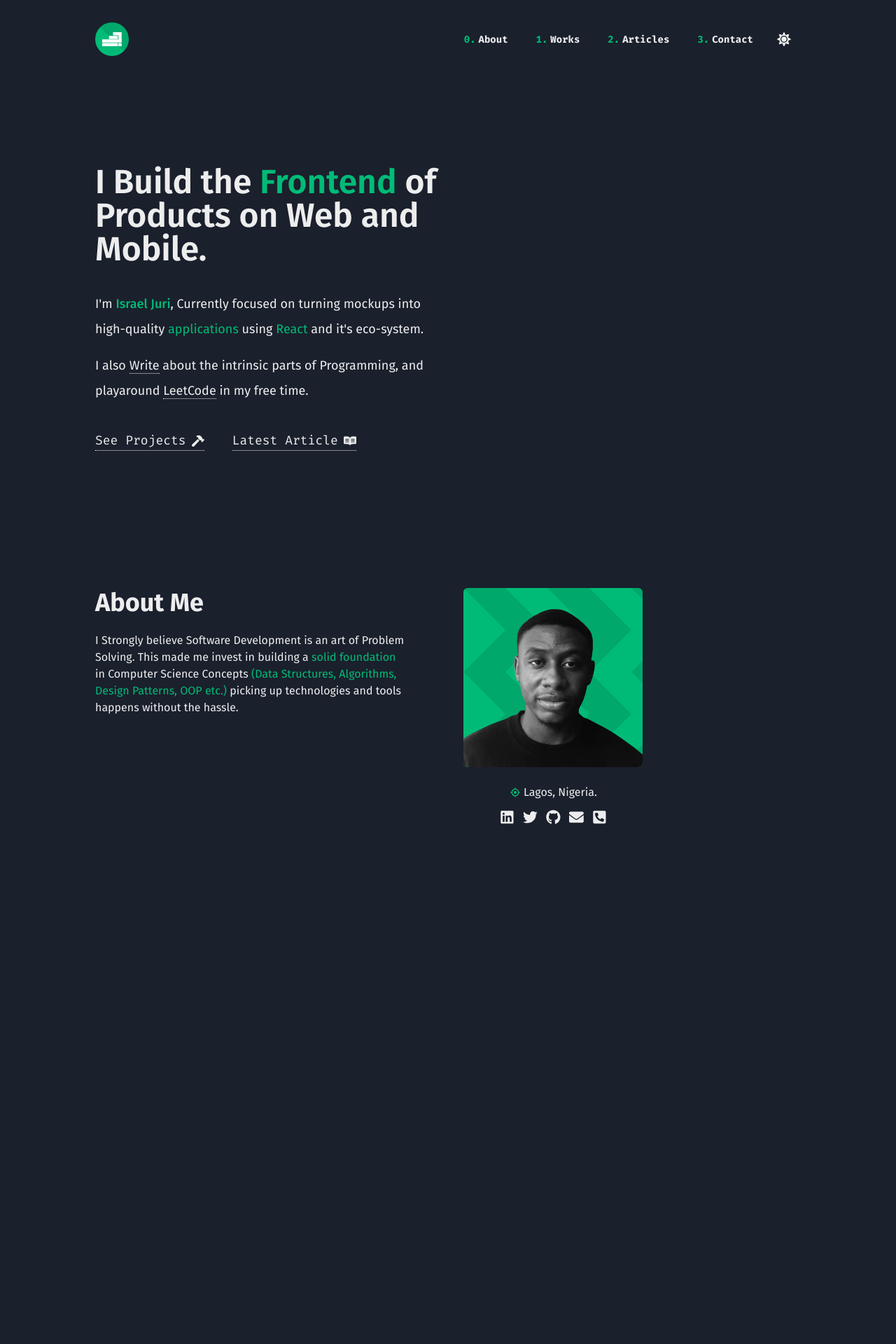
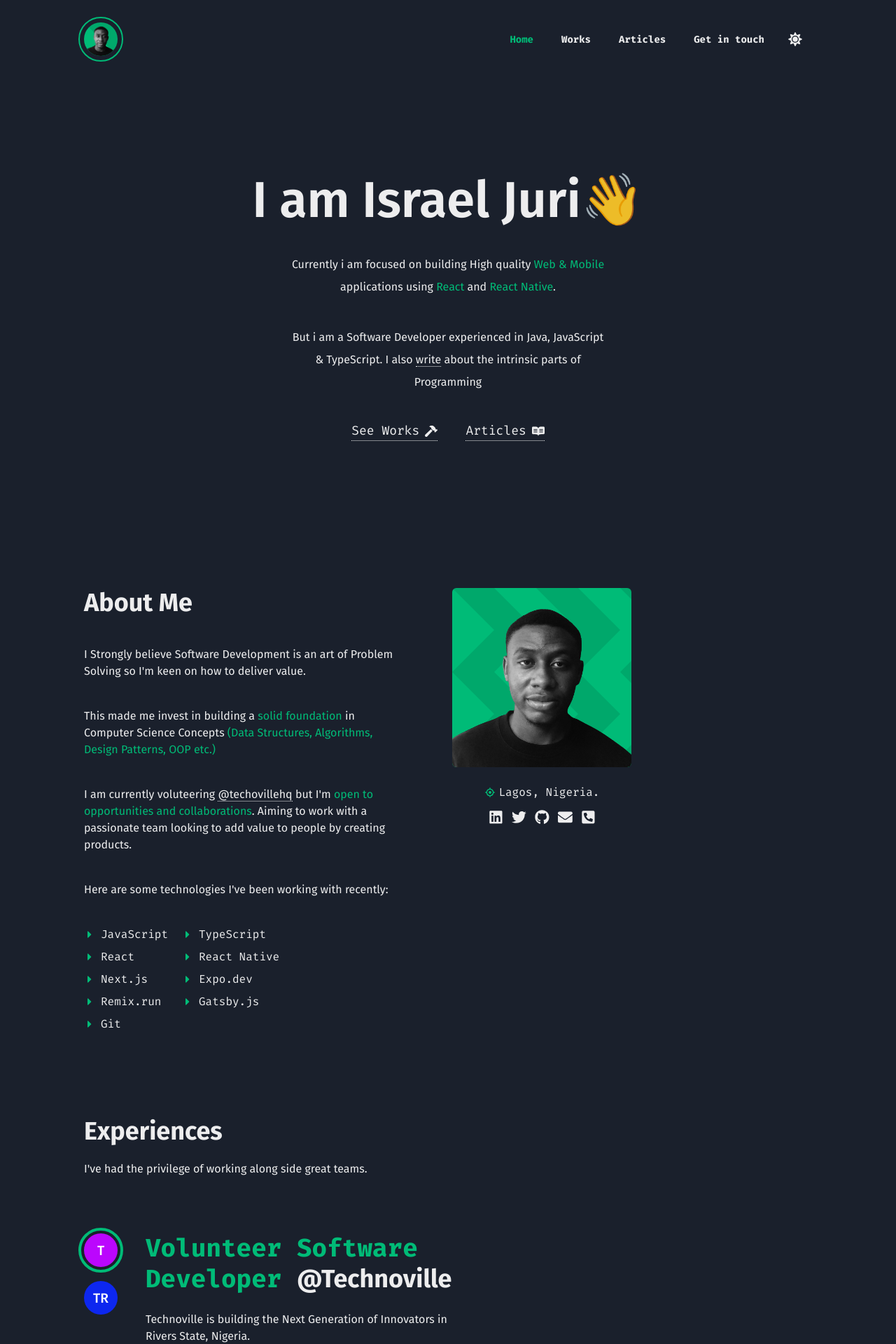
Before and after one commit to israeljuri/israeljuri, a React (Vite) app: page / in a window 1280 px wide. Shown: the top 1920 px of the page at 70% size. Before the commit the page ends 1307 px from the top, so only its background shows below. Built offline with nearby package versions, Linux system fonts and the light colour scheme.

Commit message:
Add about section

```diff
--- a/package.json
+++ b/package.json
@@ -9,6 +9,7 @@
     "preview": "vite preview"
   },
   "dependencies": {
+    "@fontsource/space-mono": "^4.5.12",
     "@fontsource/fira-mono": "^4.5.10",
     "@fontsource/fira-sans": "^4.5.10",
     "@chakra-ui/icons": "^2.0.16",
--- a/src/components/common/aboutComponent.jsx
+++ b/src/components/common/about.jsx
@@ -13,10 +13,15 @@ import avatar from "../../assets/avatar-2.png";
 import element from "../../assets/element.svg";
 import Socials from "./socials";
 import { BiTargetLock } from "react-icons/bi";
+import LinkText from "./linkText";
+import { FaCaretRight } from "react-icons/fa";
+import { getRecentTechnologies } from "../services/data";
 
-const AboutComponent = () => {
+const About = () => {
+  const recentTechnologies = getRecentTechnologies();
+
   return (
-    <Grid>
+    <Grid id="#about">
       <CustomContainer>
         <Grid
           py="10"
@@ -24,18 +29,48 @@ const AboutComponent = () => {
           gap={{ base: "10", md: "20" }}
           templateColumns={{ base: "1fr", md: "max-content max-content" }}
         >
-          <Flex order={{ base: 2, md: 1 }} gap="5" direction="column">
+          <Flex order={{ base: 2, md: 1 }} gap="10" direction="column">
             <Heading size="xl">About Me</Heading>
             <Text maxW="50ch" lineHeight="1.5">
               I Strongly believe Software Development is an art of Problem
-              Solving. This made me invest in building a{" "}
+              Solving so I'm keen on how to deliver value.
+            </Text>
+            <Text maxW="50ch" lineHeight="1.5">
+              This made me invest in building a{" "}
               <ColorText>solid foundation</ColorText> in Computer Science
               Concepts{" "}
               <ColorText>
                 (Data Structures, Algorithms, Design Patterns, OOP etc.)
               </ColorText>{" "}
-              picking up technologies and tools happens without the hassle.
             </Text>
+            <Text maxW="50ch" lineHeight="1.5">
+              I am currently voluteering{" "}
+              <LinkText
+                label="@techovillehq"
+                path="https://technovillehq.com"
+              />{" "}
+              but I'm{" "}
+              <ColorText>open to opportunities and collaborations</ColorText>.
+              Aiming to work with a passionate team looking to add value to
+              people by creating products.
+            </Text>
+            <Text maxW="50ch" lineHeight="1.5">
+              Here are some technologies I've been working with recently:
+            </Text>
+
+            <Grid
+              templateColumns="max-content max-content"
+              columnGap="5"
+              rowGap="2"
+              fontFamily="Fira Mono"
+            >
+              {recentTechnologies.map((tech) => (
+                <Flex key={tech} gap="2" align="center">
+                  <Icon color="secondary.100" as={FaCaretRight} />{" "}
+                  <Text>{tech}</Text>
+                </Flex>
+              ))}
+            </Grid>
           </Flex>
 
           <Flex
@@ -62,7 +97,7 @@ const AboutComponent = () => {
             </Center>
             <Flex mt="3" align="center" gap="1">
               <Icon color="secondary.100" as={BiTargetLock} />
-              <Text>Lagos, Nigeria.</Text>
+              <Text fontFamily="Fira Mono">Lagos, Nigeria.</Text>
             </Flex>
             <Socials col="repeat(5, 1fr)" size="1.3rem" gap="3" />
           </Flex>
@@ -72,4 +107,4 @@ const AboutComponent = () => {
   );
 };
 
-export default AboutComponent;
+export default About;
--- /dev/null
+++ b/src/components/common/articlesComponent.jsx
@@ -0,0 +1,8 @@
+import { Heading, Grid } from "@chakra-ui/react";
+import CustomContainer from "./customContainer";
+
+const ArticlesComponent = () => {
+  return "";
+};
+
+export default ArticlesComponent;
--- a/src/components/common/colorModeToggler.jsx
+++ b/src/components/common/colorModeToggler.jsx
@@ -8,8 +8,8 @@ const ColorModeToggler = () => {
     <Center ml="5" as="li" fontSize={{ base: "xl", md: "xl" }}>
       {colorMode === "light" ? (
         <Center
-          h="3rem"
-          w="3rem"
+          // h="3rem"
+          // w="3rem"
           gap="2"
           cursor="pointer"
           onClick={toggleColorMode}
--- a/src/components/common/customContainer.jsx
+++ b/src/components/common/customContainer.jsx
@@ -1,7 +1,11 @@
 import { Container } from "@chakra-ui/react";
 
 const CustomContainer = ({ children, size }) => {
-  return <Container maxW={size ? size : "65rem"}>{children}</Container>;
+  return (
+    <Container px={{ base: "10", md: 0 }} maxW={size ? size : "65rem"}>
+      {children}
+    </Container>
+  );
 };
 
 export default CustomContainer;
--- /dev/null
+++ b/src/components/common/experience.jsx
@@ -0,0 +1,115 @@
+import {
+  Grid,
+  Flex,
+  Heading,
+  Avatar,
+  Text,
+  Icon,
+  Box,
+  Hide,
+  Show,
+} from "@chakra-ui/react";
+import { getExperiences } from "../services/data";
+import CustomContainer from "./customContainer";
+import ColorText from "./colorText";
+import { FaCaretRight } from "react-icons/fa";
+import { useState } from "react";
+
+const Experience = () => {
+  const experienceList = getExperiences();
+  const [currentlyShow, setCurrentlyShow] = useState(0);
+  return (
+    <Grid pb="20">
+      <CustomContainer>
+        <Grid placeItems="start" gap={{ base: "10", md: "20" }}>
+          <Grid
+            rowGap={{ base: "10", md: "20" }}
+            gap={{ base: "10", md: "10" }}
+            templateColumns={{ base: "1fr", md: "max-content 1fr" }}
+          >
+            <Flex gridColumn="1/-1" gap="5" direction="column">
+              <Heading size="xl">Experiences</Heading>
+              <Text>
+                I've had the privilege of working along side great teams.
+              </Text>
+            </Flex>
+
+            <Flex gap="5" direction={{ base: "row", md: "column" }}>
+              {experienceList.map((item, index) => (
+                <Flex
+                  as="button"
+                  cursor="pointer"
+                  position="relative"
+                  onClick={() => setCurrentlyShow(index)}
+                >
+                  <Box
+                    position="absolute"
+                    top="50%"
+                    left="50%"
+                    transform="translate(-50%, -50%)"
+                    w="4rem"
+                    h="4rem"
+                    borderRadius="full"
+                    border="solid 4px transparent"
+                    borderColor={currentlyShow === index && "secondary.100"}
+                  ></Box>
+                  <Avatar
+                    src={item.img}
+                    w="3rem"
+                    h="3rem"
+                    name={item.company}
+                  />
+                </Flex>
+              ))}
+            </Flex>
+
+            <Grid gap={{ base: 10, md: 20 }}>
+              {experienceList
+                .slice(currentlyShow, currentlyShow + 1)
+                .map((item, index) => (
+                  <Grid
+                    gap="5"
+                    key={item.id}
+                    templateColumns={{
+                      base: "1fr",
+                      md: "max-content max-content 1fr",
+                    }}
+                  >
+                    <Flex direction="column" order={{ 3: 1 }} gap="2">
+                      <Heading maxW="25ch">
+                        <Text as="span" fontFamily="Fira Mono">
+                          <ColorText>{item.role}</ColorText>{" "}
+                        </Text>
+                        @{item.company}
+                      </Heading>
+
+                      <Text mt="4" maxW="50ch">
+                        {item.brief}
+                      </Text>
+
+                      <Text mt="3" fontFamily="Fira Mono">
+                        <ColorText>
+                          {item.startDate} &ndash; {item.endDate}
+                        </ColorText>
+                      </Text>
+
+                      <Flex mt="5" direction="column" gap="3">
+                        {item.duties.map((duty) => (
+                          <Flex align="center">
+                            <Icon color="secondary.100" as={FaCaretRight} />
+                            <Text>{duty}</Text>
+                          </Flex>
+                        ))}
+                      </Flex>
+                    </Flex>
+                  </Grid>
+                ))}
+            </Grid>
+          </Grid>
+        </Grid>
+      </CustomContainer>
+    </Grid>
+  );
+};
+
+export default Experience;
--- a/src/components/common/hero.jsx
+++ b/src/components/common/hero.jsx
@@ -1,57 +1,53 @@
-import {
-  Flex,
-  Heading,
-  Text,
-  Grid,
-  Center,
-  Image,
-  useColorMode,
-} from "@chakra-ui/react";
+import { Flex, Heading, Text, Grid } from "@chakra-ui/react";
 import CustomContainer from "../common/customContainer";
 import { FaHammer, FaReadme } from "react-icons/fa";
+
 import CustomLink from "./customLink";
 import ColorText from "./colorText";
 import LinkText from "./linkText";
 
 const Hero = () => {
-  const { colorMode } = useColorMode();
   return (
-    <Grid as="header">
+    <Grid as="header" position="relative">
+      <Grid position="absolute" top="0" left="0" h="100%"></Grid>
       <CustomContainer>
         <Grid
+          h="100%"
+          placeItems="center"
           py={{ base: 10, md: 0 }}
           gap={{ base: 10, md: 0 }}
-          templateColumns={{ base: "1fr", md: "2fr 1fr" }}
         >
           <Flex
-            order={{ base: 2, md: 1 }}
+            align="center"
+            justify="center"
             as="article"
             direction="column"
-            justify="center"
             gap="10"
+            textAlign="center"
           >
-            <Flex as="article" direction="column" gap="4">
-              <Heading
-                mb="5"
-                fontWeight="600"
-                size={{ base: "3xl", md: "2xl" }}
-                maxW="20ch"
-              >
-                I Build the <ColorText>Frontend</ColorText> of Products on Web
-                and Mobile.
-              </Heading>
+            <Flex as="article" direction="column" gap="10" align="center">
+              <Flex direction={{ base: "column", md: "row" }}>
+                <Heading
+                  order={{ base: 2, md: 1 }}
+                  fontWeight="600"
+                  size={{ base: "3xl", md: "4xl" }}
+                  maxW={{ base: "20ch", md: "25ch" }}
+                >
+                  I am Israel Juri👋
+                </Heading>
+              </Flex>
 
-              <Text lineHeight="2" fontSize="lg" maxW="50ch">
-                I'm <ColorText fontWeight="500">Israel Juri</ColorText>,{" "}
-                Currently focused on turning mockups into high-quality{" "}
-                <ColorText>applications</ColorText> using{" "}
-                <ColorText>React</ColorText> and it's eco-system.
+              <Text lineHeight="2" maxW="50ch">
+                Currently i am focused on building High quality{" "}
+                <ColorText>Web & Mobile</ColorText> applications using{" "}
+                <ColorText>React</ColorText> and{" "}
+                <ColorText>React Native</ColorText>.
               </Text>
-              <Text lineHeight="2" fontSize="lg" maxW="50ch">
-                I also <LinkText label="Write" path="" target="_blank" /> about
-                the intrinsic parts of Programming, and playaround{" "}
-                <LinkText label="LeetCode" path="" target="_blank" /> in my free
-                time.
+
+              <Text lineHeight="2" maxW="50ch">
+                But i am a Software Developer experienced in Java, JavaScript &
+                TypeScript. I also <LinkText label="write" path="/articles" />{" "}
+                about the intrinsic parts of Programming
               </Text>
             </Flex>
 
@@ -60,12 +56,12 @@ const Hero = () => {
               align="center"
               templateColumns={{
                 base: "repeat(2,  max-content )",
-                md: "repeat(3, max-content)",
+                md: "repeat(2, max-content)",
               }}
             >
-              <CustomLink label="See Projects" path="/works" icon={FaHammer} />
+              <CustomLink label="See Works" path="/works" icon={FaHammer} />
 
-              <CustomLink label="Latest Article" path="/blog" icon={FaReadme} />
+              <CustomLink label="Articles" path="/blog" icon={FaReadme} />
             </Grid>
           </Flex>
         </Grid>
--- a/src/components/common/navBar.jsx
+++ b/src/components/common/navBar.jsx
@@ -9,13 +9,14 @@ import {
   Box,
   Text,
   useColorMode,
+  Link,
 } from "@chakra-ui/react";
-import { useLocation, Link } from "react-router-dom";
+import { useLocation } from "react-router-dom";
 import { useEffect, useState } from "react";
 import { FiArrowRight, FiArrowLeft } from "react-icons/fi";
 import { getNavigationList } from "../services/data";
 
-import logo from "../../assets/logo.png";
+import logo from "../../assets/avatar-2.png";
 import element from "../../assets/element.svg";
 import ColorModeToggler from "./colorModeToggler";
 import CustomContainer from "./customContainer";
@@ -70,10 +71,10 @@ const NavBar = () => {
           w="100%"
         ></Box>
 
-        <Text fontFamily="Fira Mono" color={show ? "white" : "secondary.100"}>
+        {/* <Text fontFamily="Fira Mono" color={show ? "white" : "secondary.100"}>
           {index}.
-        </Text>
-        <Link to={item.path}>{item.label}</Link>
+        </Text> */}
+        <Link href={item.path}>{item.label}</Link>
       </Flex>
     );
   };
@@ -104,7 +105,38 @@ const NavBar = () => {
           gap="10"
         >
           <Hide below="md">
-            <Center gap="2">
+            <Center gap="2" position="relative">
+              {/* <Flex
+                position="absolute"
+                top="50%"
+                left="125%"
+                // w="3.5rem"
+                textAlign="center"
+                borderRadius="full"
+                transform="translateY(-50%)"
+                bg="white"
+                px="3"
+                py="1"
+                fontSize="sm"
+                zIndex="2"
+                gap="1"
+                color="black"
+              >
+                <Text>Welcome</Text>
+                <Text>💥</Text>
+              </Flex> */}
+              <Flex
+                border="solid 2px"
+                w="4rem"
+                h="4rem"
+                bg="transparent"
+                position="absolute"
+                top="50%"
+                transform="translate(-50%, -50%)"
+                left="50%"
+                borderColor="secondary.100"
+                borderRadius="full"
+              ></Flex>
               <Center
                 bg={`url(${element})`}
                 _hover={{
@@ -112,19 +144,17 @@ const NavBar = () => {
                 }}
                 w="3rem"
                 h="3rem"
-                p="2.5"
                 as="figure"
                 borderRadius="full"
                 overflow="hidden"
                 transition=".2s"
               >
-                <Image src={logo} />
+                <Image filter="grayscale(1)" src={logo} />
               </Center>
             </Center>
           </Hide>
 
           <Flex
-            // gap="10"
             align="center"
             justify="space-between"
             w={{ base: "100%", md: "initial" }}
@@ -172,15 +202,18 @@ const NavBar = () => {
               {list.map((item, index) => renderLink(item, index))}
 
               <Flex mt="10">
-                <Socials size="xl" color="white" col="repeat(5, 1fr)" gap="5" />
+                <Socials
+                  size="2xl"
+                  color="white"
+                  col="repeat(5, 1fr)"
+                  gap="5"
+                />
               </Flex>
             </Flex>
 
             <Show below={"md"}>
               <Center
                 cursor="pointer"
-                h="3rem"
-                w="3rem"
                 fontSize="2xl"
                 onClick={() => setShow(!show)}
                 transition=".2s"
@@ -189,7 +222,20 @@ const NavBar = () => {
               </Center>
             </Show>
 
-            <Show below="md">
+            {/* <Show below="md">
+              <Center gap="2" position="relative">
+                <Flex
+                  border="solid 2px"
+                  w="4rem"
+                  h="4rem"
+                  bg="transparent"
+                  position="absolute"
+                  top="50%"
+                  transform="translate(-50%, -50%)"
+                  left="50%"
+                  borderColor="secondary.100"
+                  borderRadius="full"
+                ></Flex>
                 <Center
                   bg={`url(${element})`}
                   _hover={{
@@ -197,15 +243,16 @@ const NavBar = () => {
                   }}
                   w="3rem"
                   h="3rem"
-                p="2.5"
+                  // p="2.5"
                   as="figure"
                   borderRadius="full"
                   overflow="hidden"
                   transition=".2s"
                 >
-                <Image src={logo} />
+                  <Image filter="grayscale(1)" src={logo} />
                 </Center>
-            </Show>
+              </Center>
+            </Show> */}
 
             <ColorModeToggler />
           </Flex>
--- a/src/components/common/socials.jsx
+++ b/src/components/common/socials.jsx
@@ -58,7 +58,7 @@ const Socials = ({ size, col, row, gap, color }) => {
       templateRows={row}
     >
       {list.map((item) => (
-        <Link target="_blank" href={item.custom + item.path}>
+        <Link key={item.id} target="_blank" href={item.custom + item.path}>
           <Icon as={item.icon} />
         </Link>
       ))}
--- a/src/components/homepage.jsx
+++ b/src/components/homepage.jsx
@@ -1,16 +1,20 @@
 import { Grid } from "@chakra-ui/react";
-import AboutComponent from "./common/aboutComponent";
+import About from "./common/about";
+import ArticlesComponent from "./common/articlesComponent";
+import Experience from "./common/experience";
 import Hero from "./common/hero";
 import NavBar from "./common/navBar";
 
 const Homepage = () => {
   return (
     <>
-      <Grid minH="100vh">
+      <Grid minH="100vh" templateRows="max-content 1fr">
         <NavBar />
         <Hero />
       </Grid>
-      <AboutComponent />
+      <About />
+      <Experience />
+      <ArticlesComponent />
     </>
   );
 };
--- a/src/components/services/data.js
+++ b/src/components/services/data.js
@@ -6,11 +6,18 @@ export const getInformation = () => {
   return information;
 };
 
+export const getRecentTechnologies = () => {
+  return recentTechnologies;
+};
+export const getExperiences = () => {
+  return experiences;
+};
+
 const navigationList = [
-  { id: 1, label: "About", path: "#about" },
-  { id: 2, label: "Works", path: "#works" },
+  { id: 1, label: "Home", path: "/" },
+  { id: 2, label: "Works", path: "/works" },
   { id: 3, label: "Articles", path: "/articles" },
-  { id: 4, label: "Contact", path: "#contact" },
+  { id: 4, label: "Get in touch", path: "/get-in-touch" },
 ];
 
 const information = {
@@ -20,3 +27,49 @@ const information = {
   twitter: "https://twitter.com/israel_juri",
   github: "https://github.com/israeljuri",
 };
+
+const recentTechnologies = [
+  "JavaScript",
+  "TypeScript",
+  "React",
+  "React Native",
+  "Next.js",
+  "Expo.dev",
+  "Remix.run",
+  "Gatsby.js",
+  "Git",
+];
+
+const experiences = [
+  {
+    id: 1,
+    company: "Technoville",
+    role: "Volunteer Software Developer",
+    img: "",
+    brief:
+      "Technoville is building the Next Generation of Innovators in Rivers State, Nigeria.",
+    startDate: "January 2022",
+    endDate: "Present",
+    duties: [
+      "Turned mockups into User interfaces",
+      "Communicated with CTO closely to brain storm ideas",
+      "Single handedly carried out important web projects without supervision",
+      "Worked with technologies like React.js, Chakra-UI, Postman & Photoshop",
+    ],
+  },
+  {
+    id: 2,
+    company: "ThreaSwift RX",
+    role: "Frontend Developer",
+    img: "",
+    brief:
+      "Start up in Lagos, Nigeria. with a goal of making Pharmaceutical services accessible",
+    startDate: "January 2021",
+    endDate: "December 2022",
+    duties: [
+      "Worked with Electron.js and React.js",
+      "Connected React.js to Firebase for backend services",
+      "Turned MocksUps to User interfaces using React",
+    ],
+  },
+];
--- a/src/theme.js
+++ b/src/theme.js
@@ -34,6 +34,15 @@ const styles = {
       borderRadius: "2rem",
     },
     "body::-webkit-scrollbar-track": {},
+    "div::-webkit-scrollbar": {
+      width: ".4rem",
+      height: "1rem",
+    },
+    "div::-webkit-scrollbar-thumb": {
+      background: "",
+      borderRadius: "0",
+    },
+    "div::-webkit-scrollbar-track": {},
   },
 };
 
```
Also changed, not shown: public/me.png. Lines whose indentation alone changed are shown as unchanged.
